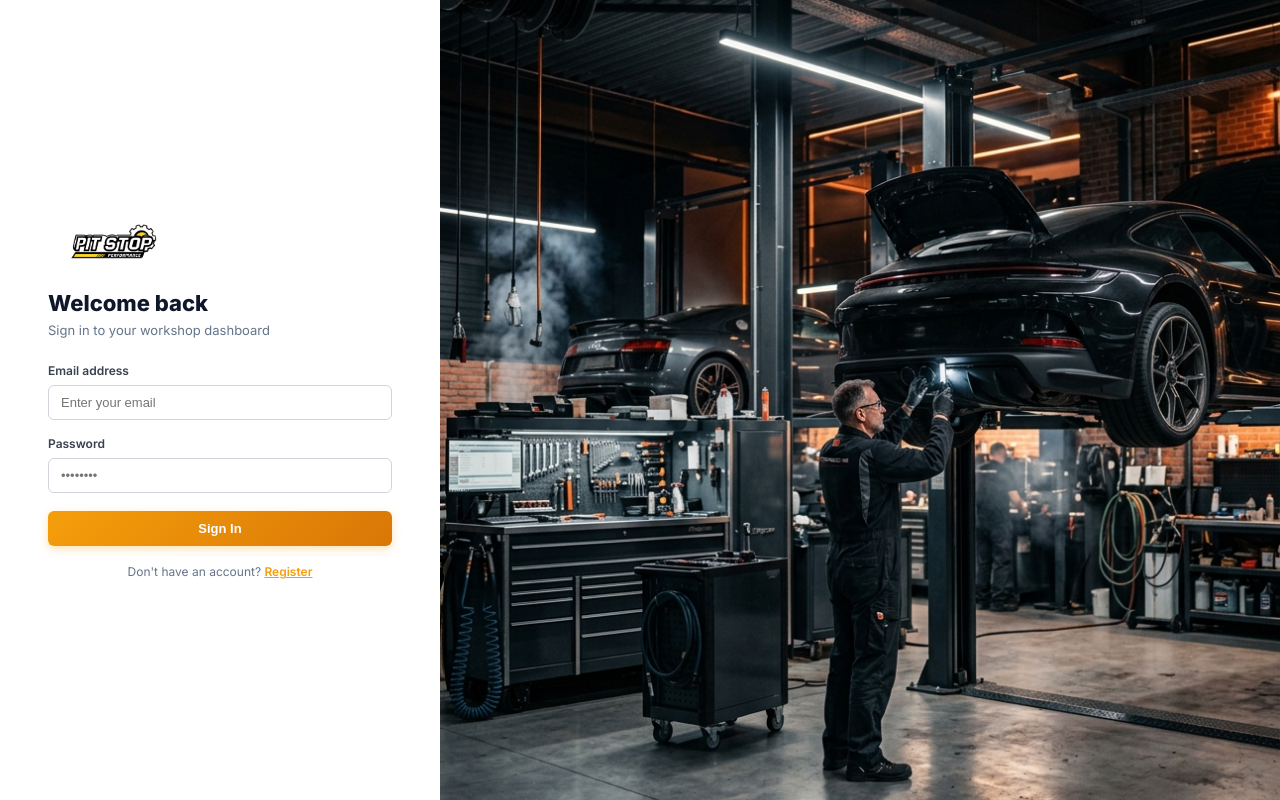
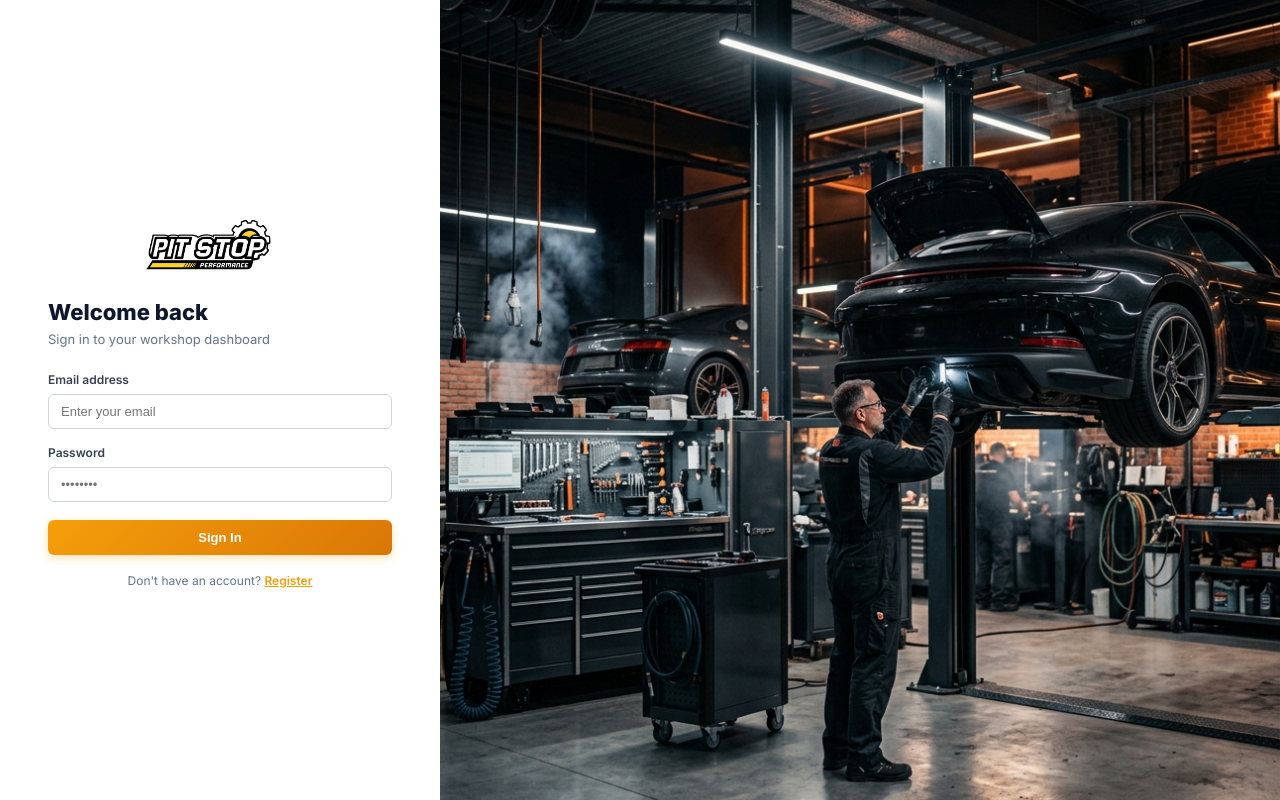
Before and after one commit to sasindudeshan123456-ui/PitStopPro, a React (Vite) app in the folder frontend/: page /login in a window 1280 px wide. Built offline with nearby package versions, Linux system fonts and the light colour scheme.

Commit message:
Center and enlarge official logo on login page

```diff
--- a/frontend/src/pages/auth/LoginPage.jsx
+++ b/frontend/src/pages/auth/LoginPage.jsx
@@ -85,9 +85,10 @@ export default function LoginPage() {
         <div style={{ width:"100%" }}>
 
           {/* Official Logo */}
-          <div style={{ marginBottom:20 }}>
-            <img src={logoImg} alt="PitStop Performance Logo" style={{ maxHeight:44, maxWidth:"100%", objectFit:"contain" }} />
+          <div style={{ display:"flex", justifyContent:"center", marginBottom:24 }}>
+            <img src={logoImg} alt="PitStop Performance Logo" style={{ height:65, maxWidth:"100%", objectFit:"contain" }} />
           </div>
+
 
 
           <h1 style={{ fontSize:22, fontWeight:800, color:"#0f172a", marginBottom:4, lineHeight:1.2 }}>
```
